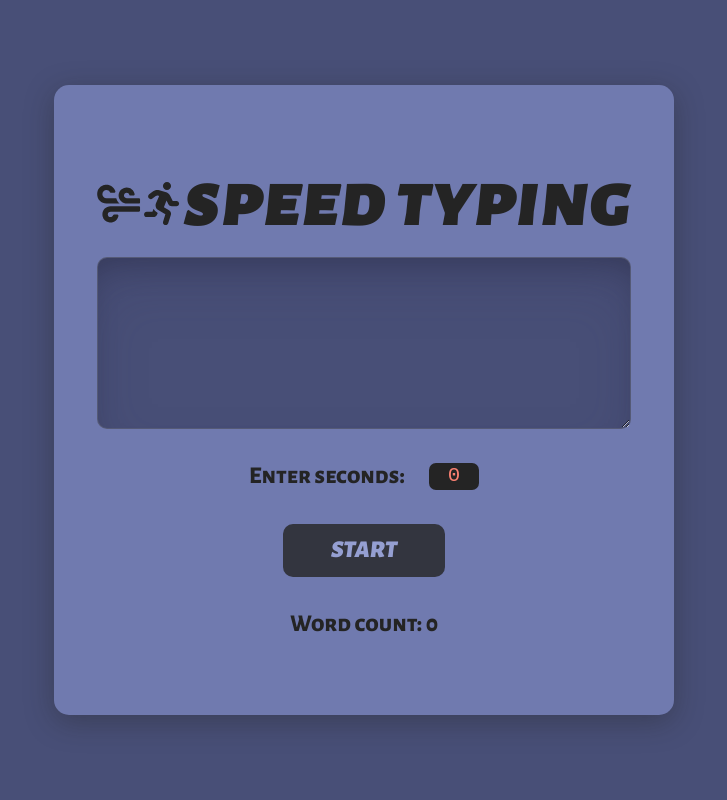
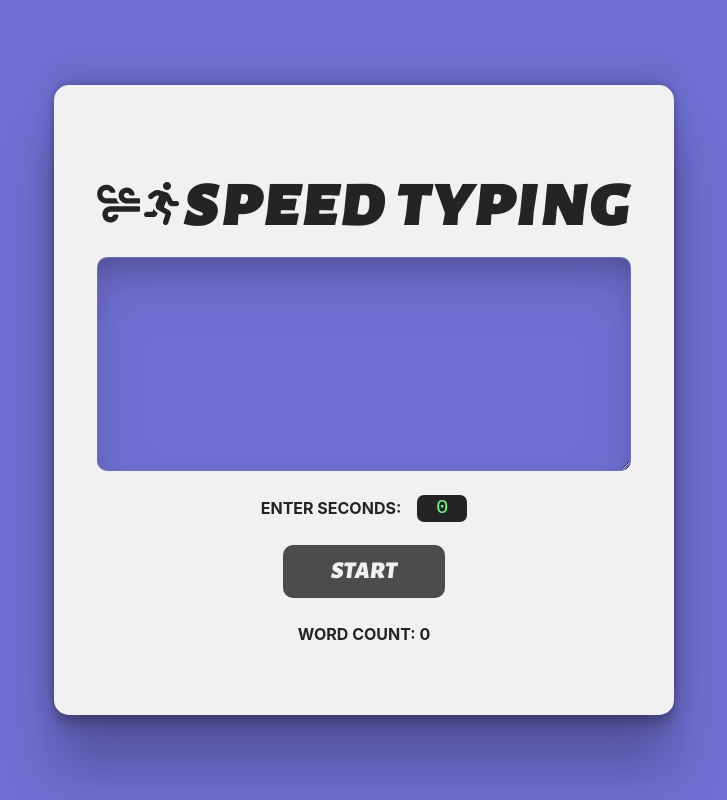
Before and after one commit to gare-Ware/my-first-react-app, a React (Create React App) app: page / in a window 1280 px wide. Shown: the whole page, without its empty margins (276-1003 px from the left). Built offline with nearby package versions, Linux system fonts and the light colour scheme.

Commit message:
Update index.css

```diff
--- a/src/index.css
+++ b/src/index.css
@@ -2,6 +2,12 @@
 
 * {
   box-sizing: border-box;
+}
+
+html {
+  --background: #7070d3;
+  --game-frame: #f1f1f1;
+  --input: #74f88a;
 }
 
 body {
@@ -15,7 +21,7 @@ body {
   justify-content: center;
   align-items: center;
   height: 100vh;
-  background-color: #484f77;
+  background-color: var(--background);
   padding: 2em;
   font-family: 'Alegreya Sans SC', sans-serif;
 }
@@ -26,7 +32,7 @@ code {
 }
 
 .container {
-  background-color: #707aaf;
+  background-color: var(--game-frame);
   color: #242424;
   height: 630px;
   max-width: 1000px;
@@ -40,12 +46,19 @@ code {
   justify-content: center;
   align-items: center;
   box-shadow: #2424245e 0px 7px 29px 0px;
+  box-shadow: rgba(0, 0, 0, 0.25) 0px 54px 55px, rgba(0, 0, 0, 0.12) 0px -12px 30px, rgba(0, 0, 0, 0.12) 0px 4px 6px, rgba(0, 0, 0, 0.17) 0px 12px 13px, rgba(0, 0, 0, 0.09) 0px -3px 5px;
 }
 
 h1 {
   font-size: 5rem;
   margin-bottom: .4em;
   font-style: italic;
+}
+
+h4 {
+  font-family: -apple-system, BlinkMacSystemFont, 'Segoe UI', Roboto, Oxygen, Ubuntu, Cantarell, 'Open Sans', 'Helvetica Neue', sans-serif;
+  text-transform: uppercase;
+  font-size: 1rem;
 }
 
 .icon {
@@ -70,16 +83,15 @@ h1 {
 textarea {
   width: 100%;
   height: 100%;
-  color: salmon;
+  color: var(--input);
   padding: 1em 1.5em;
   border-radius: 10px;
   font-family: monospace;
   font-size: 1.2rem;
   margin: 0;
   line-height: 1.5;
-  background-color: #484f77;
+  background-color: var(--background);
   box-shadow: rgba(50, 50, 93, 0.25) 0px 30px 60px -12px inset, rgba(0, 0, 0, 0.3) 0px 18px 36px -18px inset;
-
 }
 
 button {
@@ -89,7 +101,8 @@ button {
   border-radius: 10px;
   padding: .5em 2em;
   background-color: #242424;
-  color: #9fa9db;
+  /* color: #9fa9db; */
+  color: var(--game-frame);
   text-transform: uppercase;
   font-style: italic;
   cursor: pointer;
@@ -105,7 +118,7 @@ button:disabled:hover {
   background-color: #242424;
 }
 button:hover {
-  color: salmon;
+  color: var(--input);
   background-color: #1a1a1a;
   transform: scale(1.1);
 }
@@ -128,7 +141,7 @@ button:active {
   font-family: monospace;
   font-size: 1.3rem;
   width: 50px;
-  color: salmon;
+  color: var(--input);
   text-align: center;
   appearance: none;
   padding-bottom: .15em;
```
